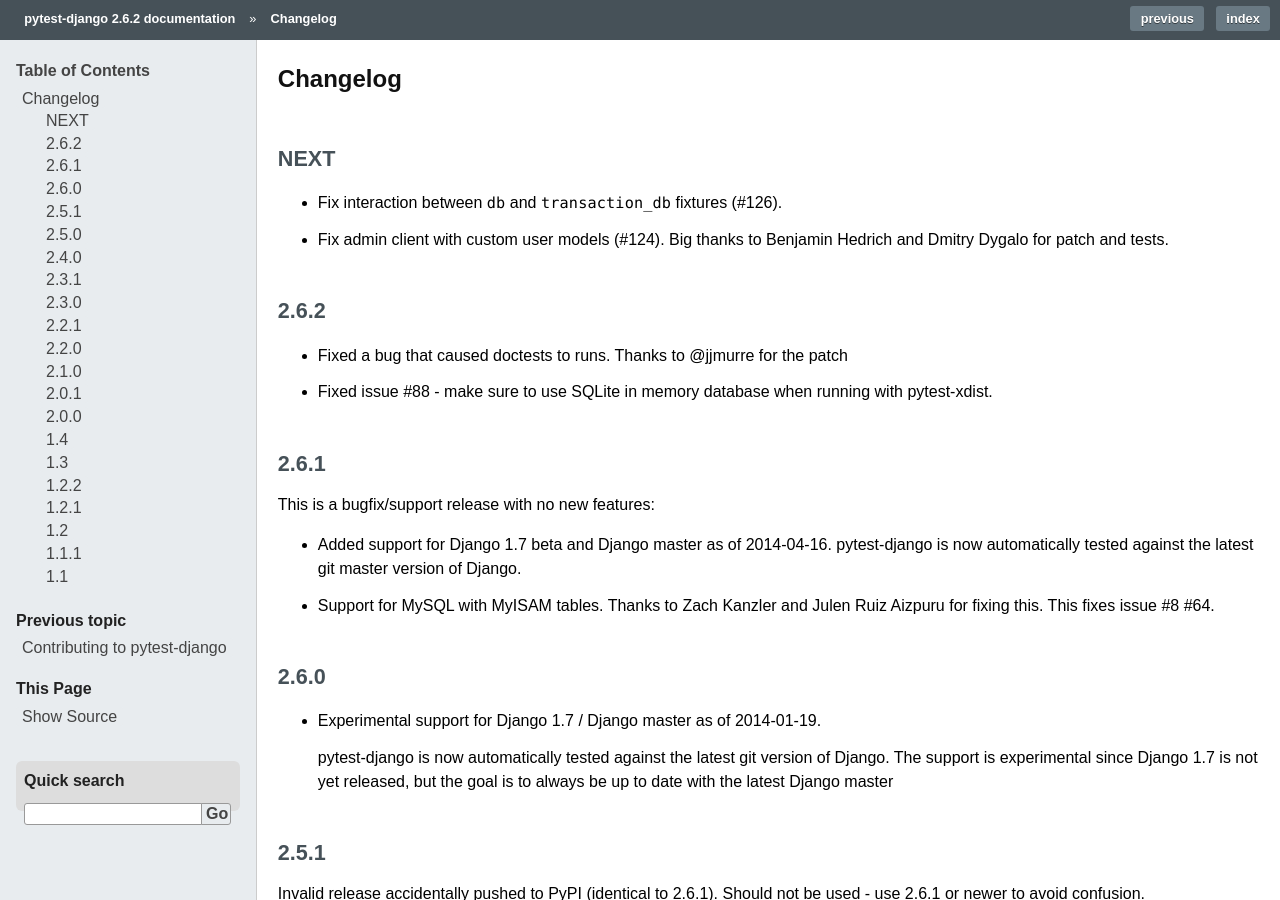
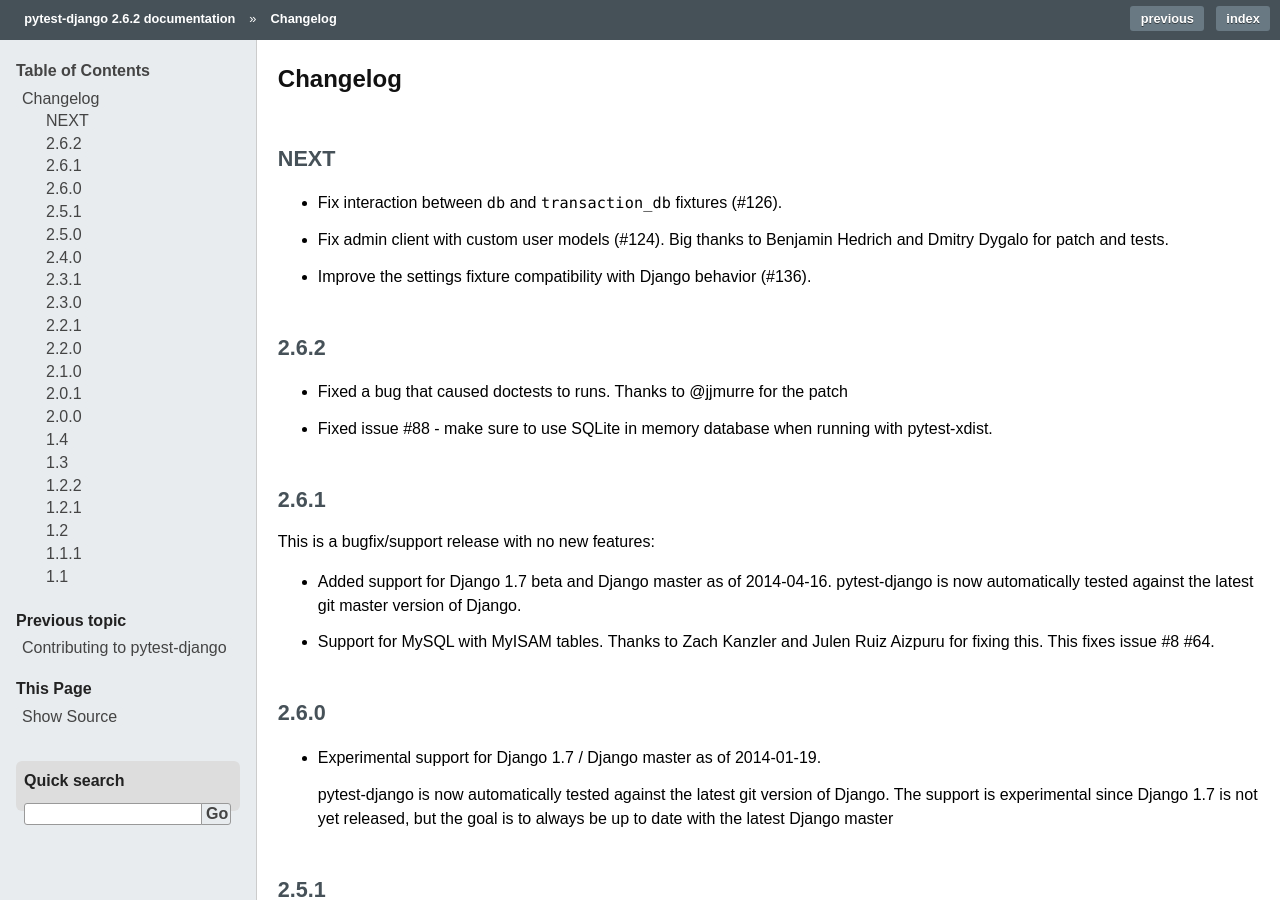
Before and after one commit to pytest-dev/pytest-django, a Sphinx documentation site: the page built from docs/changelog.rst, in a window 1280 px wide and 900 px high. Built offline with Sphinx 7.4.7, drawn with Linux system fonts in a browser that asks for light colours.

Commit message:
Update changelog

```diff
--- a/docs/changelog.rst
+++ b/docs/changelog.rst
@@ -8,6 +8,8 @@
 
 * Fix admin client with custom user models (#124). Big thanks to Benjamin
   Hedrich and Dmitry Dygalo for patch and tests.
+
+* Improve the settings fixture compatibility with Django behavior (#136).
 
 2.6.2
 -----
```
